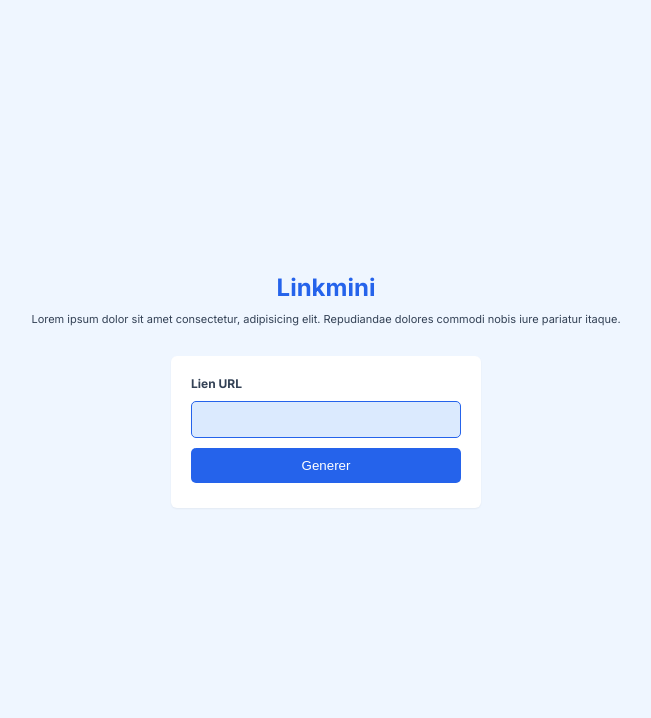
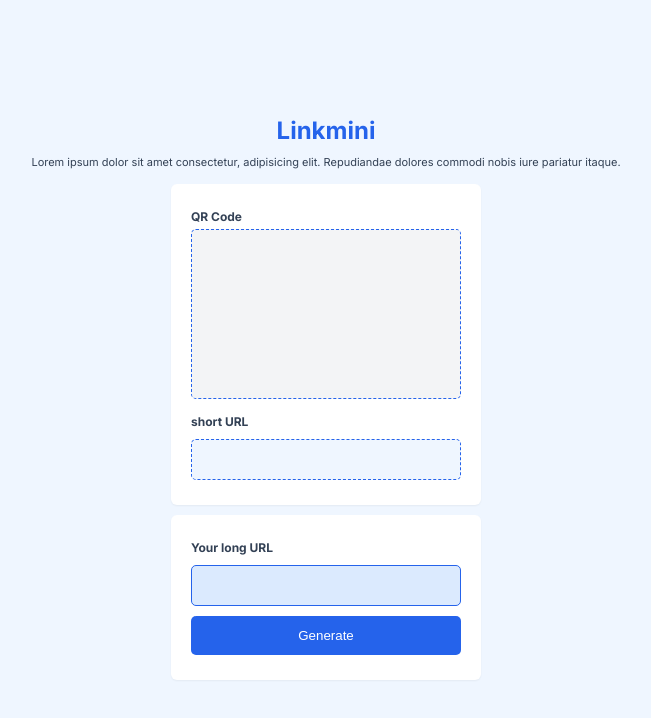
Before and after one commit to yannick2009/LinkMini, a Vue app in the folder client/: page / in a window 1280 px wide. Shown: the top 718 px of the page, without its empty margins (314-965 px from the left). Built offline with nearby package versions, Linux system fonts and the light colour scheme.

Commit message:
chores: work on the from UI

```diff
--- a/client/src/components/Form.vue
+++ b/client/src/components/Form.vue
@@ -1,14 +1,37 @@
-<script setup>
-function onSubmit(event) {
+<script setup lang="ts">
+import { ref, watch } from 'vue';
+import { urlRegex } from '../constant';
+import { toast } from '@steveyuowo/vue-hot-toast';
+
+
+const isValid = ref<boolean>(true);
+const longUrl = ref<string>('');
+function onSubmit(event: Event) {
     event.preventDefault();
+    toast.success('Form submitted');
 }
+
+watch(longUrl, (newVal) => {
+    if (longUrl.value.length > 0 && !urlRegex.test(newVal)) {
+        isValid.value = false;
+    } else {
+        isValid.value = true;
+    }
+});
+
 </script>
 
 <template>
+    <form>
+        <label>QR Code</label>
+        <div class="qrcode"></div>
+        <label for="short">short URL</label>
+        <input disabled id="short" type="text">
+    </form>
     <form @submit="onSubmit">
-        <label for="url">Lien URL</label>
-        <input id="url" type="text">
-        <button>Generer</button>
+        <label for="long">Your long URL</label>
+        <input :class="!isValid ? 'invalid' : ''" v-model="longUrl" id="long" type="text">
+        <button :disabled="!isValid || longUrl.trim().length == 0">Generate</button>
     </form>
 </template>
 
@@ -17,7 +40,7 @@ form {
     width: 50%;
     width: 310px;
     display: flex;
-    margin: 2rem auto;
+    margin: .5rem auto;
     flex-direction: column;
     align-items: center;
     justify-content: center;
@@ -25,6 +48,15 @@ form {
     background: white;
     border-radius: 6px;
     box-shadow: 0 1px 2px 0 rgb(0 0 0 / 0.05);
+}
+
+form .qrcode {
+    width: 100%;
+    height: 170px;
+    background: #F3F4F6;
+    border-radius: 5px;
+    margin-bottom: 1rem;
+    border: 1px dashed #2563EB;
 }
 
 form>* {
@@ -36,24 +68,28 @@ form>label {
     font-size: 1.2rem;
     font-weight: 700;
     color: #334155;
-    margin-bottom: .5rem;
+    margin: .5rem 0;
 }
 
 form>input {
-    padding: 1rem;
+    padding: 1.2rem;
     margin: .5rem 0;
     border: 1px solid #2563EB;
     border-radius: 5px;
     background: #DBEAFE;
 }
 
+form input:disabled {
+    background: #EFF6FF;
+    border: 1px dashed #2563EB;
+}
+
 form>button {
-    padding: 1rem;
+    padding: 1.2rem;
     background: #2563EB;
     color: white;
     border: none;
     margin: .5rem 0;
-    /* padding: .5rem; */
     cursor: pointer;
     border-radius: 5px;
 }
@@ -61,4 +97,9 @@ form>button {
 form>button:hover {
     background: #1E40AF;
 }
+
+.invalid {
+    border: 1px solid #E11D48;
+    background: #FECDD3;
+}
 </style>
```
